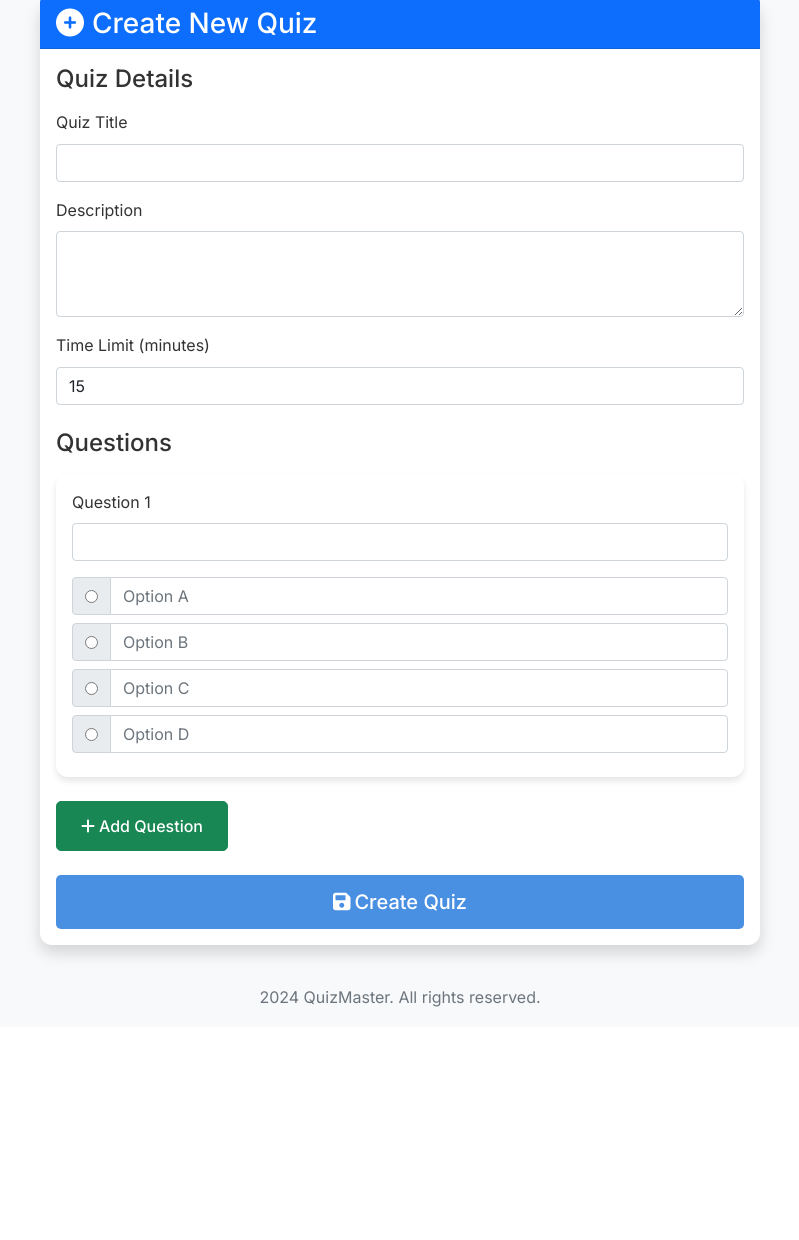
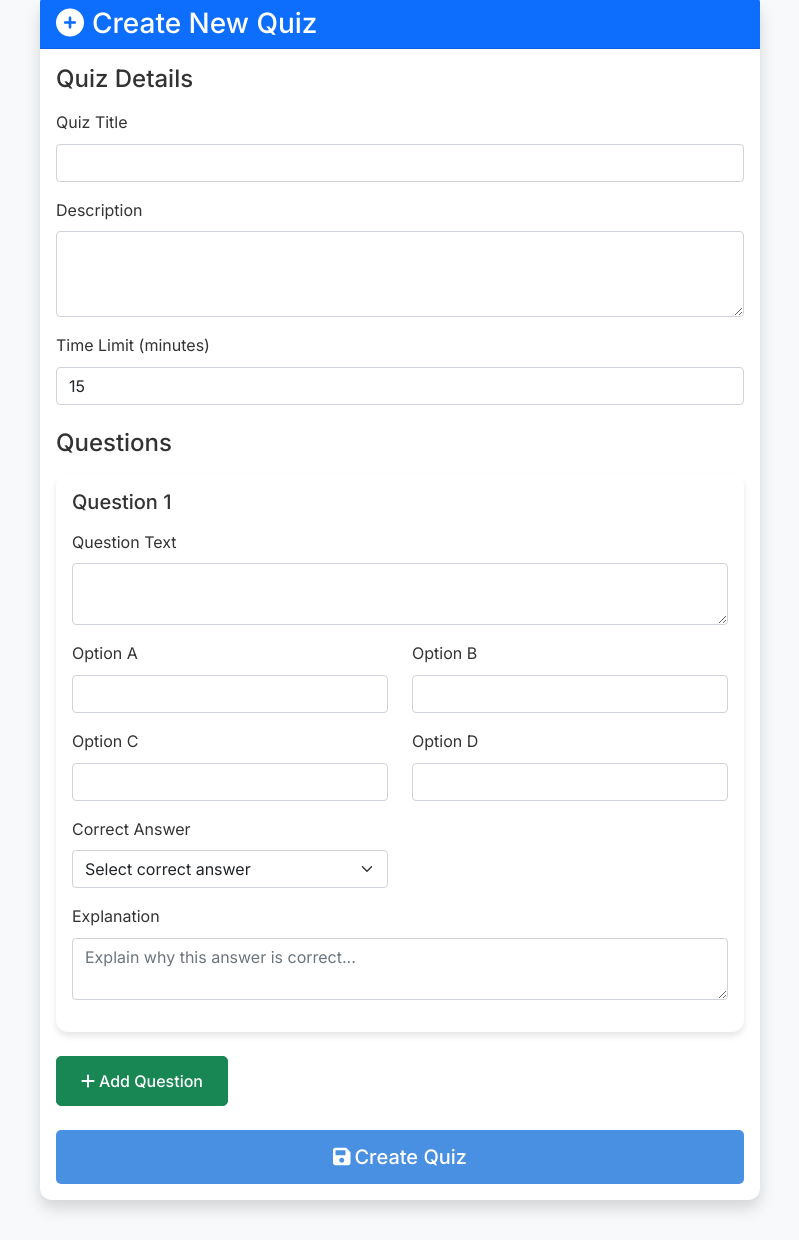
Before and after one commit to amine-zzr/quiz_app, a Flask app: page /create_quiz in a window 1280 px wide. Shown: the part 127-1367 px from the top of the page, without its empty margins (240-1039 px from the left). Before the commit the page ends 1134 px from the top, so only its background shows below. Run offline with Flask 3, Linux system fonts and the light colour scheme; the visitor is signed in with stand-in values (Sample User, id 1).

Commit message:
update the quiz creation form to include explanations for questions

```diff
--- a/templates/create_quiz.html
+++ b/templates/create_quiz.html
@@ -30,49 +30,106 @@
                         <!-- Questions Section -->
                         <div id="questions-container">
                             <h4 class="mb-3">Questions</h4>
-                            <div class="question-block card mb-4">
+                            <div class="question-template d-none">
+                                <div class="card mb-4 question-card">
                                     <div class="card-body">
+                                        <div class="d-flex justify-content-between align-items-start mb-3">
+                                            <h5 class="card-title question-number mb-0">Question #</h5>
+                                            <button type="button" class="btn btn-danger btn-sm remove-question">
+                                                <i class="fas fa-times"></i>
+                                            </button>
+                                        </div>
                                         <div class="mb-3">
-                                        <label class="form-label">Question 1</label>
-                                        <input type="text" class="form-control" name="questions[0][text]" required>
+                                            <label class="form-label">Question Text</label>
+                                            <textarea class="form-control" name="questions[0][text]" required></textarea>
                                         </div>
-                                    <div class="options-container">
-                                        <div class="mb-2">
-                                            <div class="input-group">
-                                                <div class="input-group-text">
-                                                    <input type="radio" name="questions[0][correct]" value="A" required>
+                                        <div class="row mb-3">
+                                            <div class="col-md-6">
+                                                <label class="form-label">Option A</label>
+                                                <input type="text" class="form-control" name="questions[0][option_a]" required>
                                             </div>
-                                                <input type="text" class="form-control" name="questions[0][options][A]" placeholder="Option A" required>
+                                            <div class="col-md-6">
+                                                <label class="form-label">Option B</label>
+                                                <input type="text" class="form-control" name="questions[0][option_b]" required>
                                             </div>
                                         </div>
-                                        <div class="mb-2">
-                                            <div class="input-group">
-                                                <div class="input-group-text">
-                                                    <input type="radio" name="questions[0][correct]" value="B">
+                                        <div class="row mb-3">
+                                            <div class="col-md-6">
+                                                <label class="form-label">Option C</label>
+                                                <input type="text" class="form-control" name="questions[0][option_c]" required>
                                             </div>
-                                                <input type="text" class="form-control" name="questions[0][options][B]" placeholder="Option B" required>
+                                            <div class="col-md-6">
+                                                <label class="form-label">Option D</label>
+                                                <input type="text" class="form-control" name="questions[0][option_d]" required>
                                             </div>
                                         </div>
-                                        <div class="mb-2">
-                                            <div class="input-group">
-                                                <div class="input-group-text">
-                                                    <input type="radio" name="questions[0][correct]" value="C">
-                                                </div>
-                                                <input type="text" class="form-control" name="questions[0][options][C]" placeholder="Option C" required>
+                                        <div class="row mb-3">
+                                            <div class="col-md-6">
+                                                <label class="form-label">Correct Answer</label>
+                                                <select class="form-select" name="questions[0][correct_answer]" required>
+                                                    <option value="">Select correct answer</option>
+                                                    <option value="A">Option A</option>
+                                                    <option value="B">Option B</option>
+                                                    <option value="C">Option C</option>
+                                                    <option value="D">Option D</option>
+                                                </select>
                                             </div>
                                         </div>
-                                        <div class="mb-2">
-                                            <div class="input-group">
-                                                <div class="input-group-text">
-                                                    <input type="radio" name="questions[0][correct]" value="D">
-                                                </div>
-                                                <input type="text" class="form-control" name="questions[0][options][D]" placeholder="Option D" required>
+                                        <div class="mb-3">
+                                            <label class="form-label">Explanation</label>
+                                            <textarea class="form-control" name="questions[0][explanation]" placeholder="Explain why this answer is correct..."></textarea>
                                         </div>
                                     </div>
                                 </div>
-                                    <button type="button" class="btn btn-danger btn-sm mt-2 remove-question" style="display: none;">
-                                        <i class="fas fa-trash me-1"></i>Remove Question
+                            </div>
+                            <div class="question-block card mb-4">
+                                <div class="card-body">
+                                    <div class="d-flex justify-content-between align-items-start mb-3">
+                                        <h5 class="card-title question-number mb-0">Question 1</h5>
+                                        <button type="button" class="btn btn-danger btn-sm remove-question" style="display: none;">
+                                            <i class="fas fa-times"></i>
                                         </button>
+                                    </div>
+                                    <div class="mb-3">
+                                        <label class="form-label">Question Text</label>
+                                        <textarea class="form-control" name="questions[0][text]" required></textarea>
+                                    </div>
+                                    <div class="row mb-3">
+                                        <div class="col-md-6">
+                                            <label class="form-label">Option A</label>
+                                            <input type="text" class="form-control" name="questions[0][option_a]" required>
+                                        </div>
+                                        <div class="col-md-6">
+                                            <label class="form-label">Option B</label>
+                                            <input type="text" class="form-control" name="questions[0][option_b]" required>
+                                        </div>
+                                    </div>
+                                    <div class="row mb-3">
+                                        <div class="col-md-6">
+                                            <label class="form-label">Option C</label>
+                                            <input type="text" class="form-control" name="questions[0][option_c]" required>
+                                        </div>
+                                        <div class="col-md-6">
+                                            <label class="form-label">Option D</label>
+                                            <input type="text" class="form-control" name="questions[0][option_d]" required>
+                                        </div>
+                                    </div>
+                                    <div class="row mb-3">
+                                        <div class="col-md-6">
+                                            <label class="form-label">Correct Answer</label>
+                                            <select class="form-select" name="questions[0][correct_answer]" required>
+                                                <option value="">Select correct answer</option>
+                                                <option value="A">Option A</option>
+                                                <option value="B">Option B</option>
+                                                <option value="C">Option C</option>
+                                                <option value="D">Option D</option>
+                                            </select>
+                                        </div>
+                                    </div>
+                                    <div class="mb-3">
+                                        <label class="form-label">Explanation</label>
+                                        <textarea class="form-control" name="questions[0][explanation]" placeholder="Explain why this answer is correct..."></textarea>
+                                    </div>
                                 </div>
                             </div>
                         </div>
@@ -106,47 +163,52 @@ function createQuestionBlock(index) {
     return `
         <div class="question-block card mb-4">
             <div class="card-body">
+                <div class="d-flex justify-content-between align-items-start mb-3">
+                    <h5 class="card-title question-number mb-0">Question ${index + 1}</h5>
+                    <button type="button" class="btn btn-danger btn-sm remove-question">
+                        <i class="fas fa-times"></i>
+                    </button>
+                </div>
                 <div class="mb-3">
-                    <label class="form-label">Question ${index + 1}</label>
-                    <input type="text" class="form-control" name="questions[${index}][text]" required>
+                    <label class="form-label">Question Text</label>
+                    <textarea class="form-control" name="questions[${index}][text]" required></textarea>
                 </div>
-                <div class="options-container">
-                    <div class="mb-2">
-                        <div class="input-group">
-                            <div class="input-group-text">
-                                <input type="radio" name="questions[${index}][correct]" value="A" required>
+                <div class="row mb-3">
+                    <div class="col-md-6">
+                        <label class="form-label">Option A</label>
+                        <input type="text" class="form-control" name="questions[${index}][option_a]" required>
                     </div>
-                            <input type="text" class="form-control" name="questions[${index}][options][A]" placeholder="Option A" required>
+                    <div class="col-md-6">
+                        <label class="form-label">Option B</label>
+                        <input type="text" class="form-control" name="questions[${index}][option_b]" required>
                     </div>
                 </div>
-                    <div class="mb-2">
-                        <div class="input-group">
-                            <div class="input-group-text">
-                                <input type="radio" name="questions[${index}][correct]" value="B">
+                <div class="row mb-3">
+                    <div class="col-md-6">
+                        <label class="form-label">Option C</label>
+                        <input type="text" class="form-control" name="questions[${index}][option_c]" required>
                     </div>
-                            <input type="text" class="form-control" name="questions[${index}][options][B]" placeholder="Option B" required>
+                    <div class="col-md-6">
+                        <label class="form-label">Option D</label>
+                        <input type="text" class="form-control" name="questions[${index}][option_d]" required>
                     </div>
                 </div>
-                    <div class="mb-2">
-                        <div class="input-group">
-                            <div class="input-group-text">
-                                <input type="radio" name="questions[${index}][correct]" value="C">
-                            </div>
-                            <input type="text" class="form-control" name="questions[${index}][options][C]" placeholder="Option C" required>
+                <div class="row mb-3">
+                    <div class="col-md-6">
+                        <label class="form-label">Correct Answer</label>
+                        <select class="form-select" name="questions[${index}][correct_answer]" required>
+                            <option value="">Select correct answer</option>
+                            <option value="A">Option A</option>
+                            <option value="B">Option B</option>
+                            <option value="C">Option C</option>
+                            <option value="D">Option D</option>
+                        </select>
                     </div>
                 </div>
-                    <div class="mb-2">
-                        <div class="input-group">
-                            <div class="input-group-text">
-                                <input type="radio" name="questions[${index}][correct]" value="D">
+                <div class="mb-3">
+                    <label class="form-label">Explanation</label>
+                    <textarea class="form-control" name="questions[${index}][explanation]" placeholder="Explain why this answer is correct..."></textarea>
                 </div>
-                            <input type="text" class="form-control" name="questions[${index}][options][D]" placeholder="Option D" required>
-                        </div>
-                    </div>
-                </div>
-                <button type="button" class="btn btn-danger btn-sm mt-2 remove-question">
-                    <i class="fas fa-trash me-1"></i>Remove Question
-                </button>
             </div>
         </div>
     `;
@@ -176,7 +238,7 @@ document.getElementById('questions-container').addEventListener('click', functio
 
         // Update question numbers
         document.querySelectorAll('.question-block').forEach((block, index) => {
-            block.querySelector('.form-label').textContent = `Question ${index + 1}`;
+            block.querySelector('.question-number').textContent = `Question ${index + 1}`;
         });
     }
 });
@@ -189,8 +251,8 @@ document.getElementById('quizForm').addEventListener('submit', function(e) {
     let isValid = true;
 
     questions.forEach((question, index) => {
-        const correctAnswer = question.querySelector('input[type="radio"]:checked');
-        if (!correctAnswer) {
+        const correctAnswer = question.querySelector('select[name="questions[' + index + '][correct_answer]"]');
+        if (correctAnswer.value === "") {
             alert(`Please select a correct answer for Question ${index + 1}`);
             isValid = false;
         }
```
Lines whose indentation alone changed are shown as unchanged.
